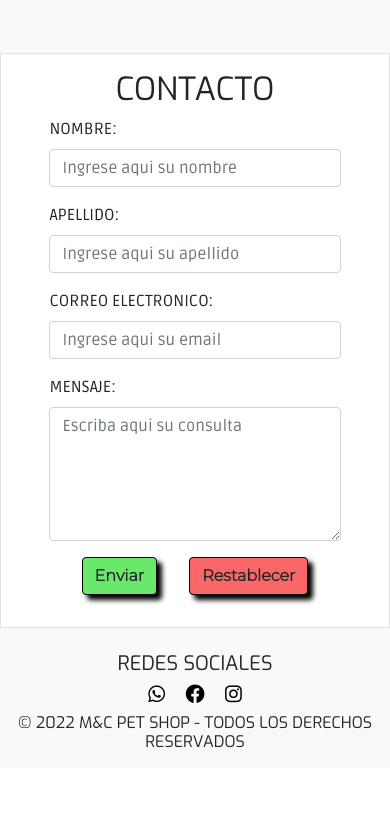
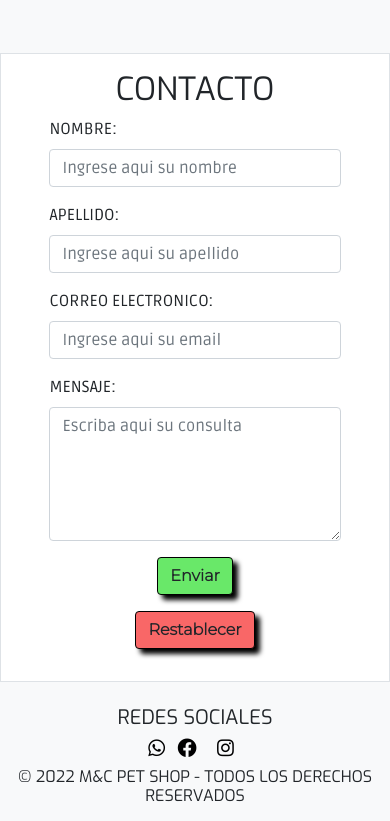
Before and after one commit to camila-pereyra/pet-shop-BS, a website: page pages/contacto.html in a window 390 px wide. Shown: the part 1268-2089 px from the top of the page. Before the commit the page ends 2035 px from the top, so only its background shows below. Drawn offline with nearby package versions, Linux system fonts and the light colour scheme.

Commit message:
Ajuste de img y btn por error de responsive

```diff
--- a/pages/contacto.html
+++ b/pages/contacto.html
@@ -156,11 +156,11 @@
             <label for="msj" class="form-label">Mensaje:</label>
             <textarea class="form-control" id="msj" rows="5" placeholder="Escriba aqui su consulta"></textarea>
           </div>
-          <div class="container-fluid d-flex justify-content-center flex-wrap my-3">
-            <button type="submit" class="btn me-3 btn--aceptar" name="enviar" id="enviar">
+          <div class="container-fluid my-3 d-flex flex-column align-items-center justify-content-center">
+            <button type="submit" class="btn   btn--aceptar  mb-2" name="enviar" id="enviar">
               Enviar
             </button>
-            <button type="reset" class="btn ms-3 btn--restablecer" name="resetear" id="resetear">
+            <button type="reset" class="btn btn--restablecer  mt-2" name="resetear" id="resetear">
               Restablecer
             </button>
           </div>
@@ -171,7 +171,7 @@
   <!--FOOTER-->
   <footer class="bg-light text-center border-top py-4 pb-2">
     <h5>Redes Sociales</h5>
-    <a href=""><i class="fab fa-whatsapp ms-2 me-2 styleIcono" id="wtsp"></i></a>
+    <a href=""><i class="fab fa-whatsapp mb-2 styleIcono" id="wtsp"></i></a>
     <a href=""><i class="fab fa-facebook me-2 ms-2 styleIcono" id="face"></i></a>
     <a href=""><i class="fab fa-instagram me-2 ms-2 styleIcono" id="ig"></i></a>
     <h6>© 2022 M&C PET SHOP - Todos los derechos reservados</h6>
--- a/scss/componentes/_section.scss
+++ b/scss/componentes/_section.scss
@@ -19,10 +19,11 @@ section {
 /*SECTION:PREG FRECUENTES*/
 .containerWidthText {
   width: 32rem;
-  .widthImg {
+}
+.widthImg {
     width: 45%;
-  }
 }
+
 #preguntasFrecuentes {
   h4 {
     $typeLetter1:"Anton", sans-serif;
```
Also changed, not shown: pages/preguntasFrecuentes.html (+1 -1 lines), css/style.css, 1 other file.
